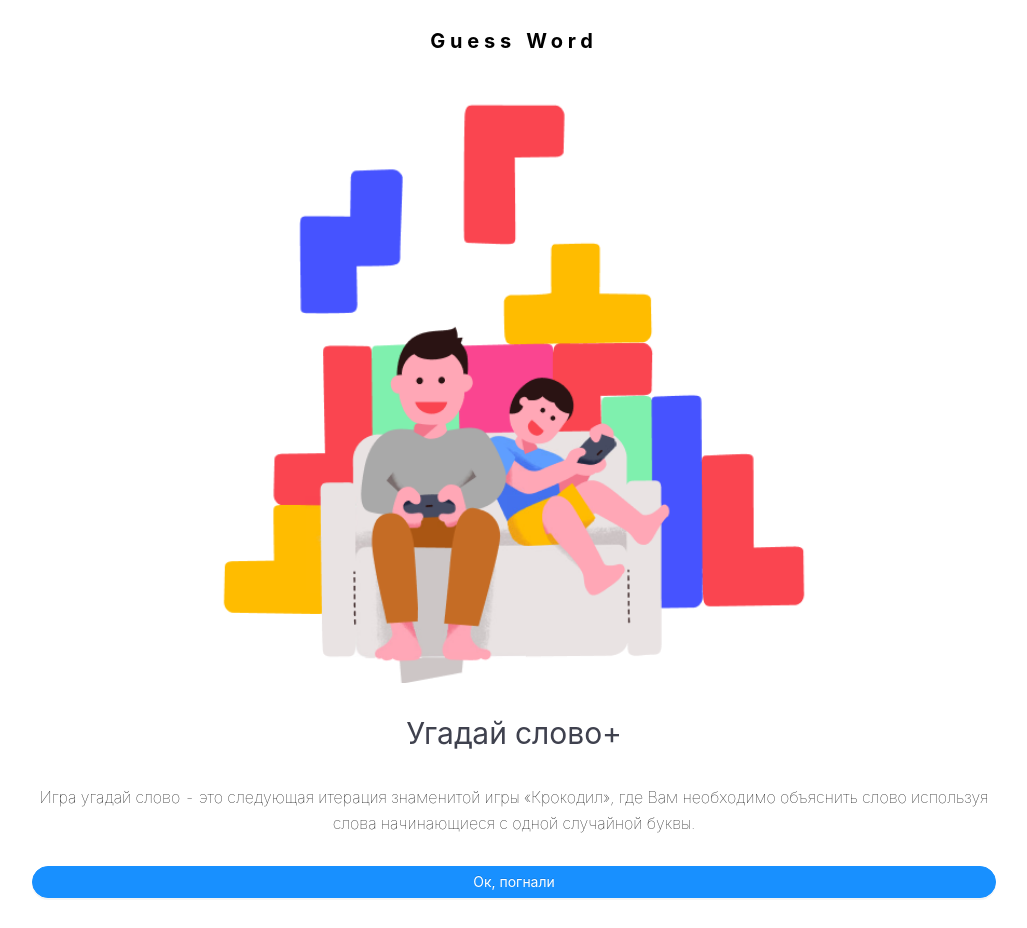
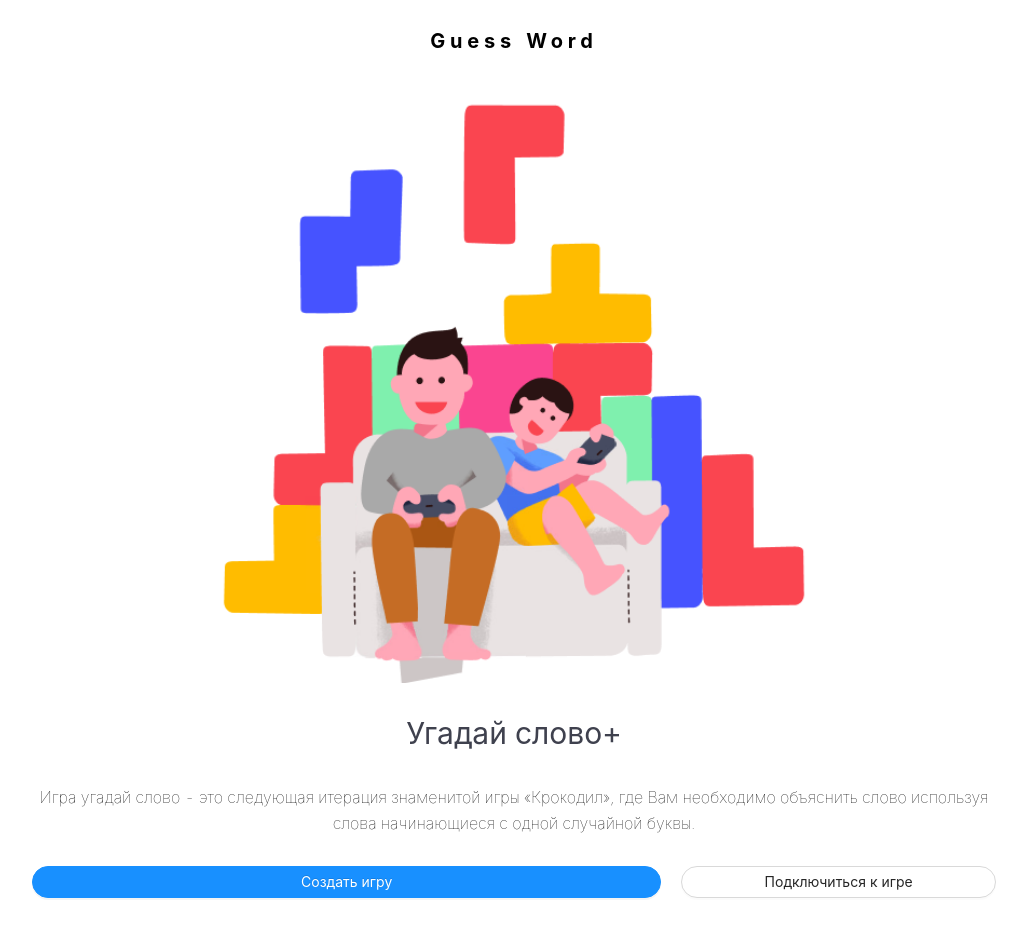
Before and after one commit to hardzeichyksiarhei/guess-word, a React (Create React App) app in the folder client/: page / in a window 1280 px wide. Shown: the whole page, without its empty margins (126-1153 px from the left). Built offline with nearby package versions, Linux system fonts and the light colour scheme.

Commit message:
feat: add pages

```diff
--- a/client/src/pages/Welcome.tsx
+++ b/client/src/pages/Welcome.tsx
@@ -1,6 +1,6 @@
 import React from "react";
 import { Link } from "react-router-dom";
-import { Button } from "antd";
+import { Button, Col, Row } from "antd";
 
 import "../styles/welcome.scss";
 
@@ -19,11 +19,22 @@ const Welcome: React.FC = () => {
         где Вам необходимо объяснить слово используя слова начинающиеся с одной
         случайной буквы.
       </div>
-      <Link to="/settings">
-        <Button type="primary" shape="round" block>
-          Ок, погнали
-        </Button>
-      </Link>
+      <Row gutter={20}>
+        <Col flex="2">
+          <Link to="/create">
+            <Button type="primary" shape="round" block>
+              Создать игру
+            </Button>
+          </Link>
+        </Col>
+        <Col flex="1">
+          <Link to="/connect">
+            <Button type="default" shape="round" block>
+              Подключиться к игре
+            </Button>
+          </Link>
+        </Col>
+      </Row>
     </div>
   );
 };
```
Also changed, not shown: client/src/pages/Connect.tsx (added, +11 -0 lines), client/src/pages/Create.tsx (added, +11 -0 lines), client/src/pages/Profile.tsx (added, +43 -0 lines).
